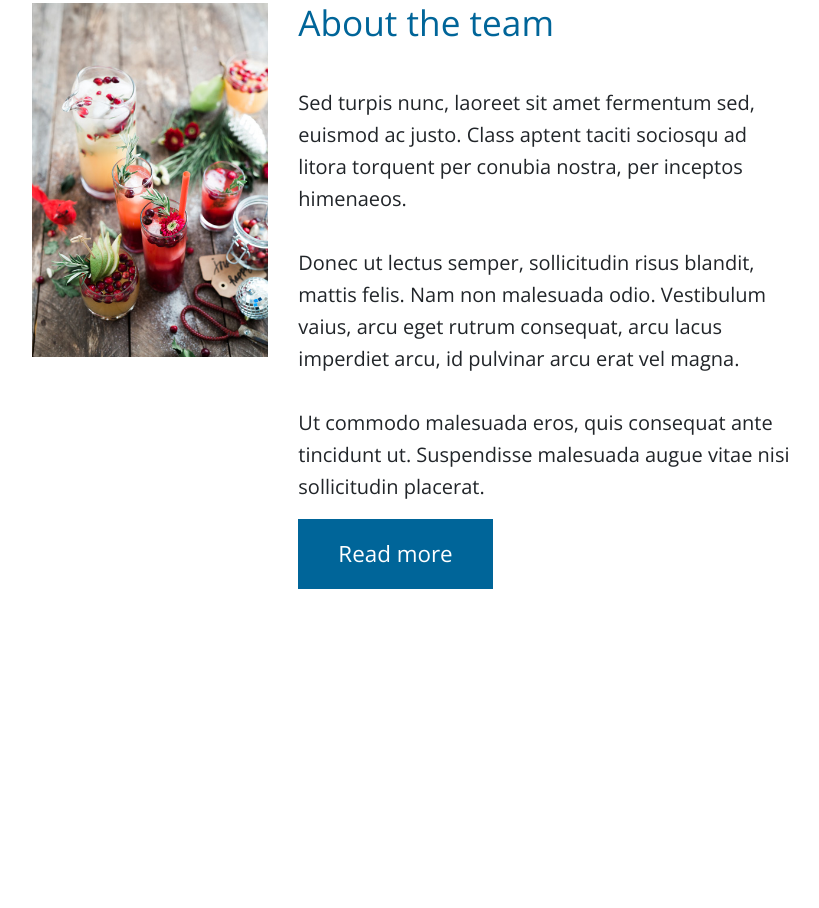
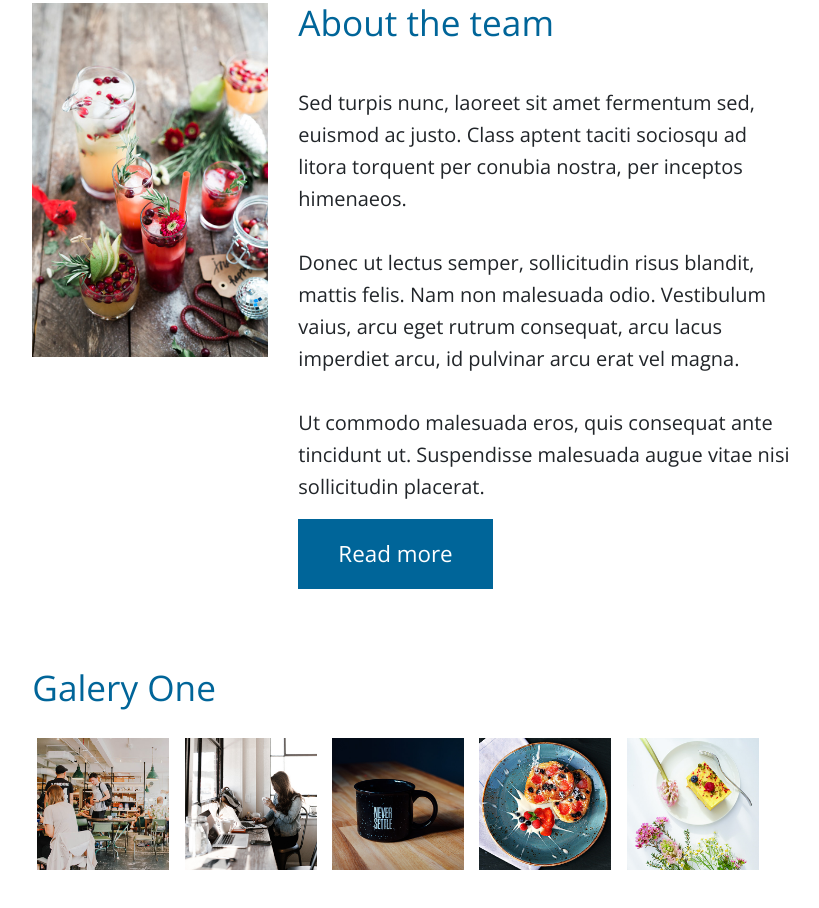
Before and after one commit to oussamabouchikhi/Neaty, a plain HTML site: page index.html in a window 1280 px wide. Shown: the part 1128-2036 px from the top of the page, without its empty margins (437-1256 px from the left). Before the commit the page ends 1734 px from the top, so only its background shows below. Drawn offline with nearby package versions, Linux system fonts and the light colour scheme.

Commit message:
Design galery one

```diff
--- a/css/main.css
+++ b/css/main.css
@@ -74,10 +74,12 @@ body {
 
 /* Header */
 header {
+  width: 100%;
   height: 624px;
 }
 
 header img {
+  width: 100%;
   height: 100% !important;
 }
 
@@ -101,9 +103,7 @@ header img {
 .about-team .container {
   padding: 2% 5%;
 }
-/* .about-team img {
-  height: 50%
-} */
+
 .about-team h3 {
  color: #006599;
  font-size: 2.2rem;
@@ -124,4 +124,22 @@ header img {
   font-size: 1.4rem;
   padding: 18px 40px;
 }
-/*  */
+.about-team a:hover {
+  background-color: #2790c6;
+}
+
+/* Galery one */
+.galery-one {
+  margin: 7% 0 7% 5%;
+}
+.galery-one h2 {
+  color: #006599;
+  margin-bottom: 30px;
+  font-size: 2.2rem;
+}
+.galery-one .img-container {
+  max-width: 20% !important;
+  overflow: auto;
+  margin-left: -10px;
+  margin-right: -10px;
+}
--- a/index.html
+++ b/index.html
@@ -57,6 +57,37 @@
           </div>
         </div>
       </div>
+      <!-- Galery one -->
+      <div class="galery-one">
+        <h2>Galery One</h2>
+        <div class="col-xs-6 col-sm-2 d-inline-block img-container">
+          <a href="images/neaty-03.jpg">
+            <img class="img-fluid" src="images/neaty-03.jpg" alt="">
+          </a>
+        </div>
+        <div class="col-xs-6 col-sm-2 d-inline-block img-container">
+          <a href="images/neaty-04.jpg">
+            <img class="img-fluid" src="images/neaty-04.jpg" alt="">
+          </a>
+        </div>
+        <div class="col-xs-6 col-sm-2 d-inline-block img-container">
+          <a href="images/neaty-05.jpg">
+            <img class="img-fluid" src="images/neaty-05.jpg" alt="">
+          </a>
+        </div>
+        <div class="col-xs-6 col-sm-2 d-inline-block img-container">
+          <a href="images/neaty-06.jpg">
+            <img class="img-fluid" src="images/neaty-06.jpg" alt="">
+          </a>
+        </div>
+        <div class="col-xs-6 col-sm-2 d-inline-block img-container">
+          <a href="images/neaty-07.jpg">
+            <img class="img-fluid" src="images/neaty-07.jpg" alt="">
+          </a>
+        </div>
+      </div>
+      <!-- Galery two -->
+      <!-- Galery three -->
     </section>
     <!-- Main content section start -->
 
```
